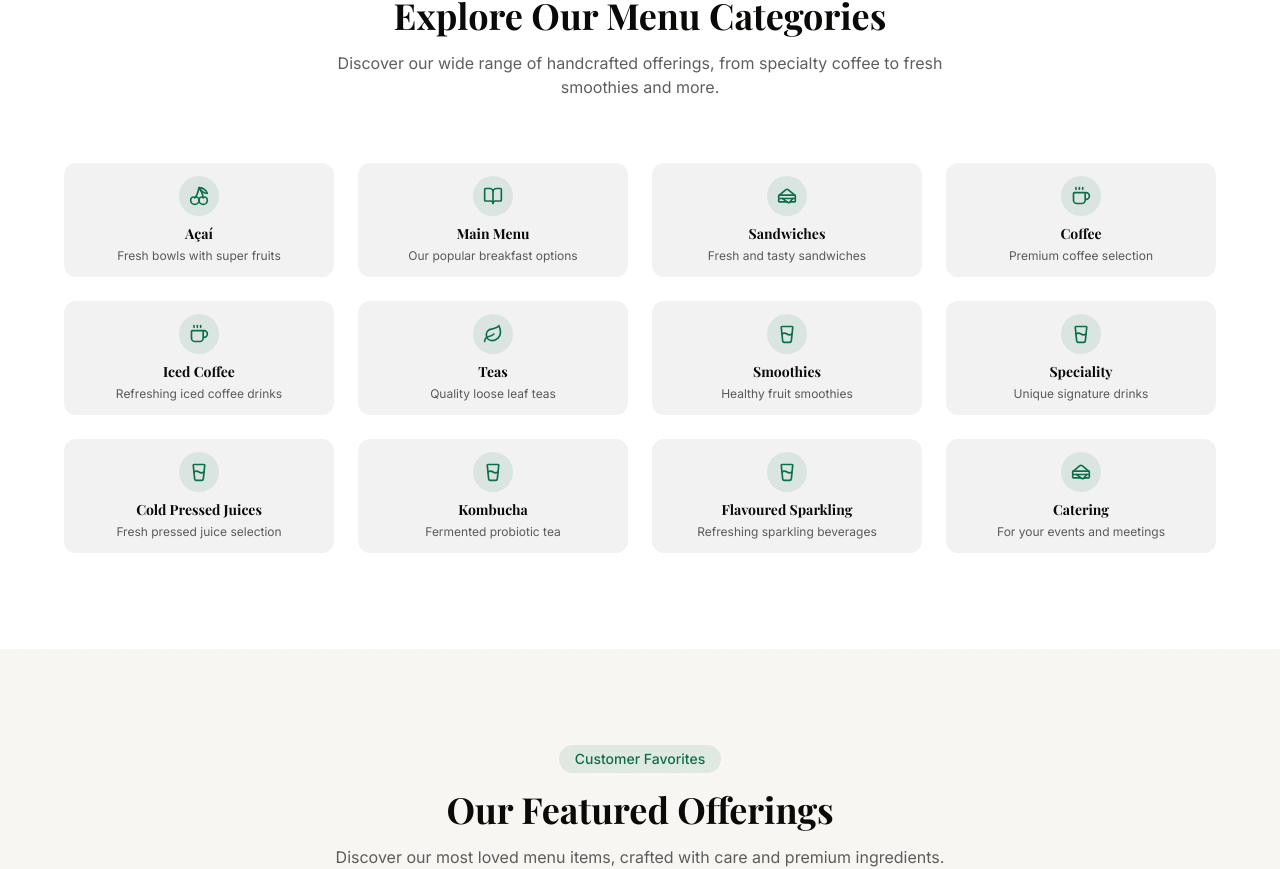
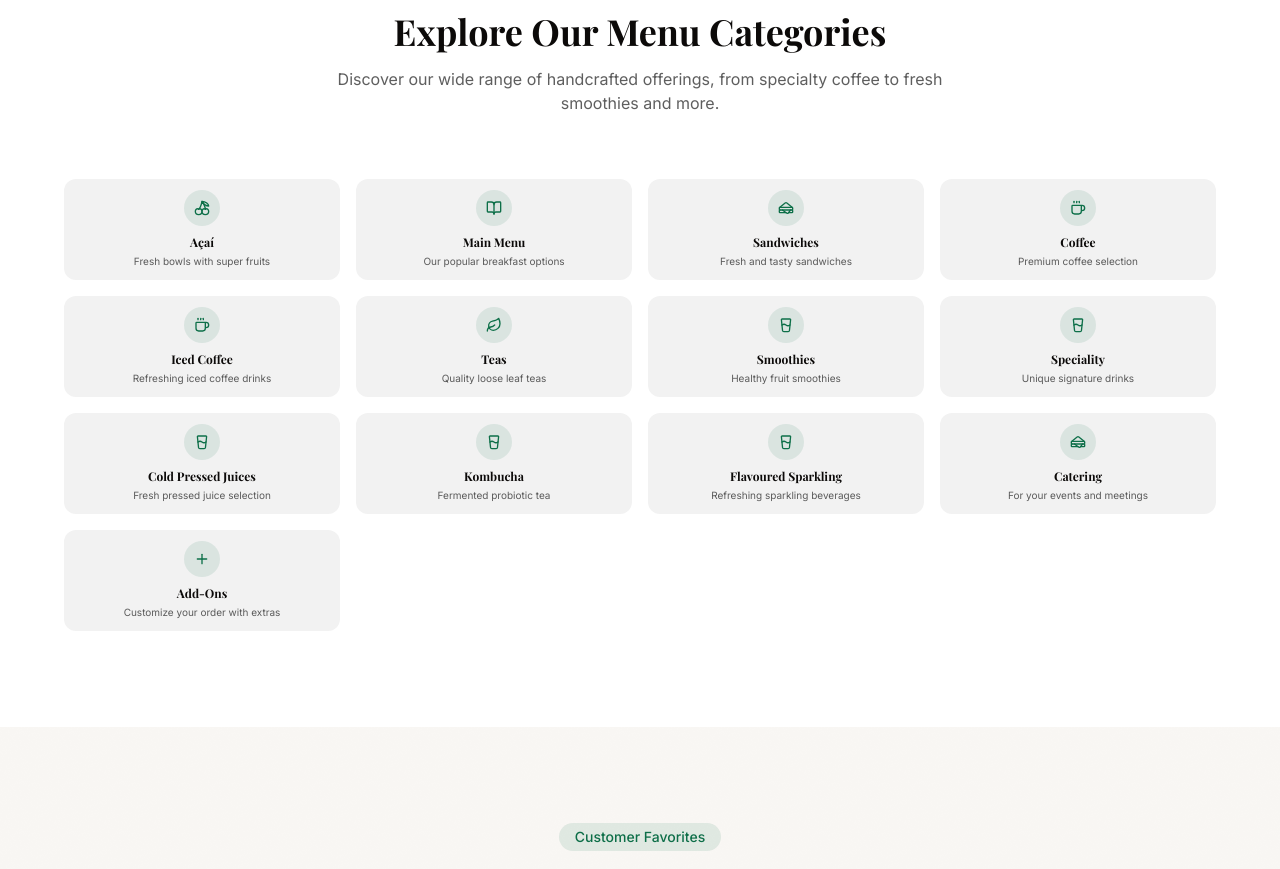
Before and after one commit to mcbirdus/stories-coffee, a React (Vite) app: page / in a window 1280 px wide. Shown: the part 843-1712 px from the top of the page. Built offline with nearby package versions, Linux system fonts and the light colour scheme.

Commit message:
Update categories and layout
- Add margin between the header and the top banner.
- Ensure category names on the home page match those on the Our Menu page.
- Introduce an editable ADD-ONS box for each category.

```diff
--- a/src/components/home/CategoriesSection.tsx
+++ b/src/components/home/CategoriesSection.tsx
@@ -1,6 +1,6 @@
 
 import React, { useState, useEffect, useRef } from 'react';
-import { Coffee, Cherry, Leaf, GlassWater, Sandwich, BookOpen, CakeSlice } from 'lucide-react';
+import { Coffee, Cherry, Leaf, GlassWater, Sandwich, BookOpen, CakeSlice, Plus } from 'lucide-react';
 import { Link } from 'react-router-dom';
 import { cn } from '@/lib/utils';
 
@@ -9,7 +9,7 @@ type Category = {
   id: number;
   name: string;
   icon: React.ForwardRefExoticComponent<any>;
-  description: string; // Added description property
+  description: string;
   slug: string;
 };
 
@@ -98,6 +98,13 @@ const categories: Category[] = [
     description: "For your events and meetings",
     slug: "catering",
   },
+  {
+    id: 13,
+    name: "Add-Ons",
+    icon: Plus,
+    description: "Customize your order with extras",
+    slug: "add-ons",
+  },
 ];
 
 const CategoriesSection = () => {
@@ -136,22 +143,22 @@ const CategoriesSection = () => {
           </p>
         </div>
 
-        <div className="grid grid-cols-2 md:grid-cols-4 gap-4 md:gap-6">
+        <div className="grid grid-cols-2 md:grid-cols-4 gap-3 md:gap-4">
           {categories.map((category, index) => (
             <Link
               key={category.id}
               to={`/menu#${category.slug}`}
               className={cn(
-                "bg-stories-light-gray dark:bg-stories-dark/60 rounded-xl p-3 text-center hover-lift hover:bg-white dark:hover:bg-stories-dark/80 border border-transparent hover:border-stories-green/20 dark:hover:border-stories-green/20 transition-all duration-500",
+                "bg-stories-light-gray dark:bg-stories-dark/60 rounded-xl p-2.5 text-center hover-lift hover:bg-white dark:hover:bg-stories-dark/80 border border-transparent hover:border-stories-green/20 dark:hover:border-stories-green/20 transition-all duration-500",
                 isVisible && "opacity-0 animate-fade-up",
                 isVisible && `delay-${Math.min(index * 100, 500)}`
               )}
             >
-              <div className="bg-stories-green/10 dark:bg-stories-green/20 h-10 w-10 rounded-full flex items-center justify-center mx-auto mb-2">
-                <category.icon className="h-5 w-5 text-stories-green" />
+              <div className="bg-stories-green/10 dark:bg-stories-green/20 h-9 w-9 rounded-full flex items-center justify-center mx-auto mb-2">
+                <category.icon className="h-4 w-4 text-stories-green" />
               </div>
-              <h3 className="text-sm font-bold mb-1 font-playfair">{category.name}</h3>
-              <p className="text-xs text-stories-dark/70 dark:text-white/70">{category.description}</p>
+              <h3 className="text-xs font-bold mb-1 font-playfair">{category.name}</h3>
+              <p className="text-[10px] text-stories-dark/70 dark:text-white/70">{category.description}</p>
             </Link>
           ))}
         </div>
--- a/src/pages/Index.tsx
+++ b/src/pages/Index.tsx
@@ -13,7 +13,7 @@ const Index = () => {
   return (
     <>
       <Header />
-      <main className="pt-16"> {/* Add padding top to account for fixed header */}
+      <main className="pt-20"> {/* Increased padding top for more space after header */}
         <HeroSection />
         <CategoriesSection />
         <FeaturedProducts />
--- a/src/pages/Menu.tsx
+++ b/src/pages/Menu.tsx
@@ -2,7 +2,7 @@ import { useState, useEffect, useRef } from "react";
 import { Link, useLocation } from "react-router-dom";
 import Header from "@/components/layout/Header";
 import Footer from "@/components/layout/Footer";
-import { Coffee, Cherry, Leaf, GlassWater, Sandwich, BookOpen, CakeSlice } from "lucide-react";
+import { Coffee, Cherry, Leaf, GlassWater, Sandwich, BookOpen, CakeSlice, Plus } from "lucide-react";
 import { Button } from "@/components/ui/button";
 import { cn } from "@/lib/utils";
 import CateringFormSection from "@/components/menu/CateringFormSection";
@@ -93,10 +93,16 @@ const categories: Category[] = [
     slug: "flavoured-sparkling",
   },
   {
-    id: 11,
+    id: 12,
     name: "Catering",
-    icon: GlassWater,
+    icon: Sandwich,
     slug: "catering",
+  },
+  {
+    id: 13,
+    name: "Add-Ons",
+    icon: Plus,
+    slug: "add-ons",
   },
 ];
 
@@ -719,6 +725,32 @@ const menuItems: MenuItem[] = [
           isPopular: true,
           image: "https://res.cloudinary.com/dkuvvyaly/image/upload/v1742105430/jamie-street-qpN5MLx1uwk-unsplash_csnj6u.jpg"
         },
+
+  // Add-Ons Items
+  {
+    id: 68,
+    name: "Extra Shot",
+    price: "$1.00",
+    description: "Add an extra shot of espresso to any coffee",
+    category: "add-ons",
+    image: "https://res.cloudinary.com/dkuvvyaly/image/upload/v1742100000/nathan-dumlao-nBJHO6wmRWw-unsplash_t4aewl.jpg"
+  },
+  {
+    id: 69,
+    name: "Alternative Milk",
+    price: "$0.80",
+    description: "Almond, Oat, Soy or Lactose Free",
+    category: "add-ons",
+    image: "https://res.cloudinary.com/dkuvvyaly/image/upload/v1742100000/nathan-dumlao-nBJHO6wmRWw-unsplash_t4aewl.jpg"
+  },
+  {
+    id: 70,
+    name: "Syrup",
+    price: "$0.80",
+    description: "Vanilla, Caramel or Hazelnut",
+    category: "add-ons",
+    image: "https://res.cloudinary.com/dkuvvyaly/image/upload/v1742100000/nathan-dumlao-nBJHO6wmRWw-unsplash_t4aewl.jpg"
+  },
 ];
 
 const Menu = () => {
```
